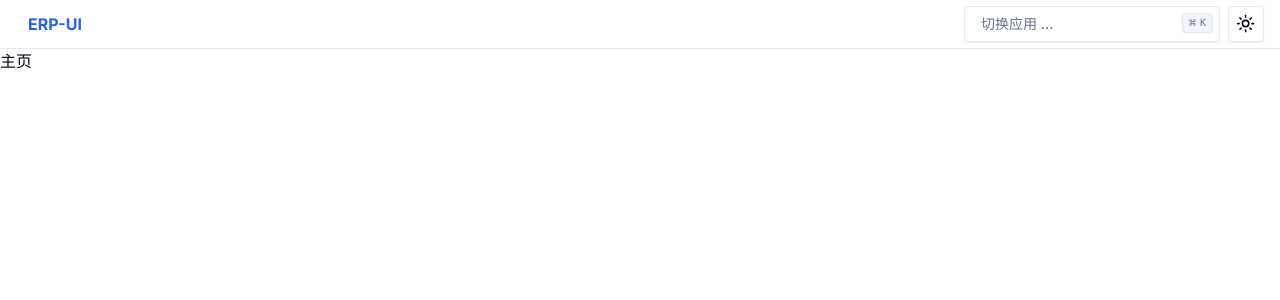
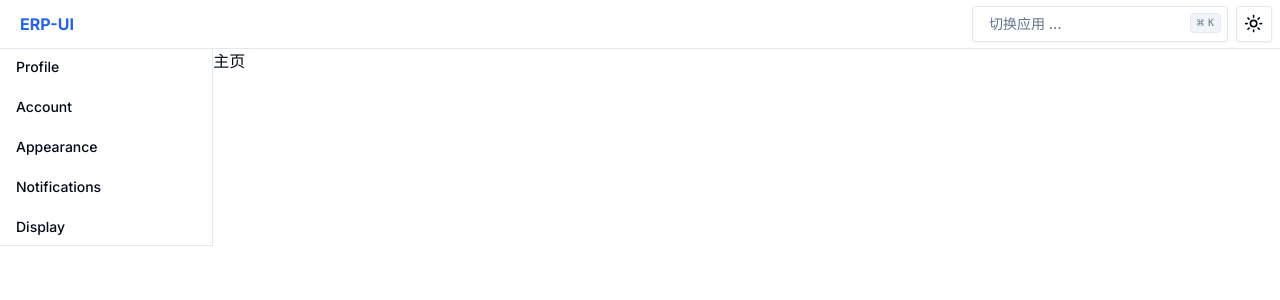
Before and after one commit to YMS-QC/erp-ui, a Next.js app: page / in a window 1280 px wide. Shown: the top 300 px of the page. Built offline with nearby package versions, Linux system fonts and the light colour scheme.

Commit message:
配置布局

```diff
--- a/src/app/layout.tsx
+++ b/src/app/layout.tsx
@@ -3,8 +3,8 @@
 import { Inter } from 'next/font/google';
 
 import { SiteHeader } from '@/components/site-header';
-
 import { ThemeProvider } from '@/components/theme-provider';
+import { SidebarNav } from '@/components/sidebar-nav';
 
 import './globals.css';
 
@@ -22,7 +22,12 @@ export default function RootLayout({ children }: { children: React.ReactNode })
                         disableTransitionOnChange
                     >
                         <SiteHeader />
-                        {children}
+                        <div className="bg-background">
+                            <div className="grid md:grid-cols-6 w-full h-max">
+                                <SidebarNav className="hidden md:flex md:border-r md:border-b h-max" />
+                                <div className="flex md:col-span-5 h-max">{children}</div>
+                            </div>
+                        </div>
                     </ThemeProvider>
                 </div>
             </body>
--- a/src/components/command-menu.tsx
+++ b/src/components/command-menu.tsx
@@ -52,7 +52,7 @@ export function CommandMenu({ ...props }: DialogProps) {
                 {...props}
             >
                 <span className="hidden lg:inline-flex">切换应用 ...</span>
-                <span className="inline-flex lg:hidden">搜索 ...</span>
+                <span className="inline-flex lg:hidden">切换应用 ...</span>
                 <kbd className="pointer-events-none absolute right-1.5 top-1.5 hidden h-5 select-none items-center gap-1 rounded border bg-muted px-1.5 font-mono text-[10px] font-medium opacity-100 sm:flex">
                     <span className="text-xs">⌘</span>K
                 </kbd>
--- a/src/components/mobile-nav.tsx
+++ b/src/components/mobile-nav.tsx
@@ -28,7 +28,7 @@ export function MobileNav() {
                     className="mr-2 px-0 text-base hover:bg-transparent focus-visible:bg-transparent focus-visible:ring-0 focus-visible:ring-offset-0 md:hidden"
                 >
                     <ViewVerticalIcon className="h-5 w-5" />
-                    <span className="sr-only">Toggle Menu</span>
+                    <span className="sr-only">打开</span>
                 </Button>
             </SheetTrigger>
             <SheetContent side="left" className="pr-0">
--- /dev/null
+++ b/src/components/sidebar-nav.tsx
@@ -0,0 +1,61 @@
+'use client';
+
+import Link from 'next/link';
+import { usePathname } from 'next/navigation';
+
+import { cn } from '@/lib/utils';
+import { buttonVariants } from '@/components/ui/button';
+
+interface SidebarNavProps extends React.HTMLAttributes<HTMLElement> {
+    // items: {
+    //     href: string;
+    //     title: string;
+    // }[];
+}
+
+const items = [
+    {
+        title: 'Profile',
+        href: '/examples/forms',
+    },
+    {
+        title: 'Account',
+        href: '/examples/forms/account',
+    },
+    {
+        title: 'Appearance',
+        href: '/examples/forms/appearance',
+    },
+    {
+        title: 'Notifications',
+        href: '/examples/forms/notifications',
+    },
+    {
+        title: 'Display',
+        href: '/examples/forms/display',
+    },
+];
+
+export function SidebarNav({ className, ...props }: SidebarNavProps) {
+    const pathname = usePathname();
+
+    return (
+        <nav className={cn('flex-col md:space-y-1', className)} {...props}>
+            {items.map((item) => (
+                <Link
+                    key={item.href}
+                    href={item.href}
+                    className={cn(
+                        buttonVariants({ variant: 'ghost' }),
+                        pathname === item.href
+                            ? 'bg-muted hover:bg-muted'
+                            : 'hover:bg-transparent hover:underline',
+                        'justify-start',
+                    )}
+                >
+                    {item.title}
+                </Link>
+            ))}
+        </nav>
+    );
+}
--- a/src/components/site-header.tsx
+++ b/src/components/site-header.tsx
@@ -6,7 +6,7 @@ import { ModeToggle } from '@/components/mode-toggle';
 export function SiteHeader() {
     return (
         <header className="supports-backdrop-blur:bg-background/60 sticky top-0 z-50 w-full border-b bg-background/95 backdrop-blur">
-            <div className="p1 px-2 lg:px-4 flex h-12 items-center justify-between">
+            <div className="p1 px-2 flex h-12 items-center justify-between">
                 <MainNav />
                 <MobileNav />
                 <div className="flex flex-1 items-center justify-between space-x-2 md:justify-end">
```
